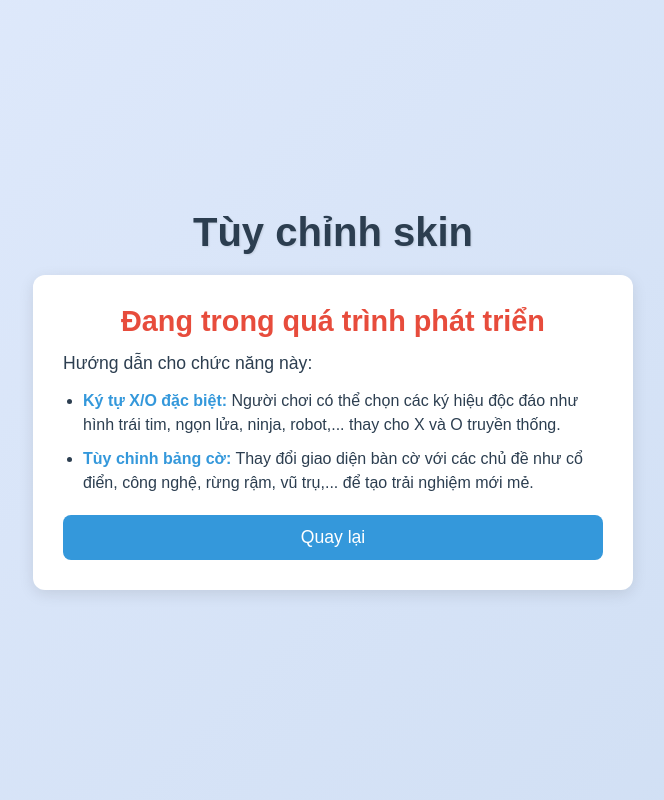
After one commit to HoangPC2801/Game_Caro, a Flask app: page /customize-skin in a window 1280 px wide. The commit adds this page. Shown: the whole page, without its empty margins (307-971 px from the left). Run offline with Flask 3, Linux system fonts and the light colour scheme.

Commit message:
them tuy chinh skin

```diff
--- a/app.py
+++ b/app.py
@@ -55,6 +55,10 @@ def dynamic_board():
 @app.route('/multiplayer')
 def multiplayer():
     return render_template('multiplayer.html')
+
+@app.route('/customize-skin')
+def customize_skin():
+    return render_template('customize_skin.html')
 
 def check_win(board, row, col, symbol):
     directions = [(1, 0), (0, 1), (1, 1), (1, -1)]
--- /dev/null
+++ b/static/customize_skin.css
@@ -0,0 +1,113 @@
+/* General Reset and Body Styling */
+* {
+    margin: 0;
+    padding: 0;
+    box-sizing: border-box;
+}
+
+body {
+    font-family: 'Poppins', sans-serif;
+    background: linear-gradient(135deg, #e0eafc, #cfdef3);
+    min-height: 100vh;
+    display: flex;
+    justify-content: center;
+    align-items: center;
+    padding: 20px;
+}
+
+/* Customize Skin Container */
+.customize-skin-container {
+    text-align: center;
+    max-width: 600px;
+    width: 100%;
+}
+
+.customize-skin-container h1 {
+    color: #2c3e50;
+    font-size: 2.5rem;
+    margin-bottom: 20px;
+    text-shadow: 1px 1px 2px rgba(0, 0, 0, 0.1);
+}
+
+/* Info Box Styling */
+.info-box {
+    background: #ffffff;
+    padding: 30px;
+    border-radius: 12px;
+    box-shadow: 0 4px 15px rgba(0, 0, 0, 0.1);
+    text-align: left;
+}
+
+.info-box h2 {
+    color: #e74c3c;
+    font-size: 1.8rem;
+    margin-bottom: 15px;
+    text-align: center;
+}
+
+.info-box p {
+    color: #2c3e50;
+    font-size: 1.1rem;
+    margin-bottom: 15px;
+}
+
+.info-box ul {
+    list-style-type: disc;
+    padding-left: 20px;
+    margin-bottom: 20px;
+}
+
+.info-box li {
+    color: #2c3e50;
+    font-size: 1rem;
+    margin-bottom: 10px;
+    line-height: 1.5;
+}
+
+.info-box li strong {
+    color: #3498db;
+}
+
+/* Back Button */
+.info-box button {
+    display: block;
+    width: 100%;
+    padding: 12px;
+    font-size: 1.1rem;
+    background: #3498db;
+    color: white;
+    border: none;
+    border-radius: 8px;
+    cursor: pointer;
+    transition: background 0.3s ease, transform 0.2s ease;
+}
+
+.info-box button:hover {
+    background: #2980b9;
+    transform: translateY(-2px);
+}
+
+/* Responsive Design */
+@media (max-width: 600px) {
+    .customize-skin-container h1 {
+        font-size: 2rem;
+    }
+
+    .info-box {
+        padding: 20px;
+    }
+
+    .info-box h2 {
+        font-size: 1.5rem;
+    }
+
+    .info-box p,
+    .info-box li {
+        font-size: 0.9rem;
+    }
+
+    .info-box button {
+        font-size: 1rem;
+        padding: 10px;
+    }
+}
--- /dev/null
+++ b/templates/customize_skin.html
@@ -0,0 +1,23 @@
+<!DOCTYPE html>
+<html lang="vi">
+<head>
+    <meta charset="UTF-8">
+    <meta name="viewport" content="width=device-width, initial-scale=1.0">
+    <title>Caro Game - Tùy chỉnh skin</title>
+    <link rel="stylesheet" href="{{ url_for('static', filename='customize_skin.css') }}">
+</head>
+<body>
+    <div class="customize-skin-container">
+        <h1>Tùy chỉnh skin</h1>
+        <div class="info-box">
+            <h2>Đang trong quá trình phát triển</h2>
+            <p>Hướng dẫn cho chức năng này:</p>
+            <ul>
+                <li><strong>Ký tự X/O đặc biệt:</strong> Người chơi có thể chọn các ký hiệu độc đáo như hình trái tim, ngọn lửa, ninja, robot,... thay cho X và O truyền thống.</li>
+                <li><strong>Tùy chỉnh bảng cờ:</strong> Thay đổi giao diện bàn cờ với các chủ đề như cổ điển, công nghệ, rừng rậm, vũ trụ,... để tạo trải nghiệm mới mẻ.</li>
+            </ul>
+            <button onclick="window.location.href='/'">Quay lại</button>
+        </div>
+    </div>
+</body>
+</html>
--- a/templates/home.html
+++ b/templates/home.html
@@ -18,5 +18,8 @@
             <button onclick="window.location.href='/multiplayer'">Chế độ 3 phe hoặc nhiều người chơi</button>
         </div>
     </div>
+    <button class="customize-skin-btn" onclick="window.location.href='/customize-skin'" title="Tùy chỉnh skin">
+        👕
+    </button>
 </body>
 </html>
```
Also changed, not shown: static/style.css (+33 -1 lines).
